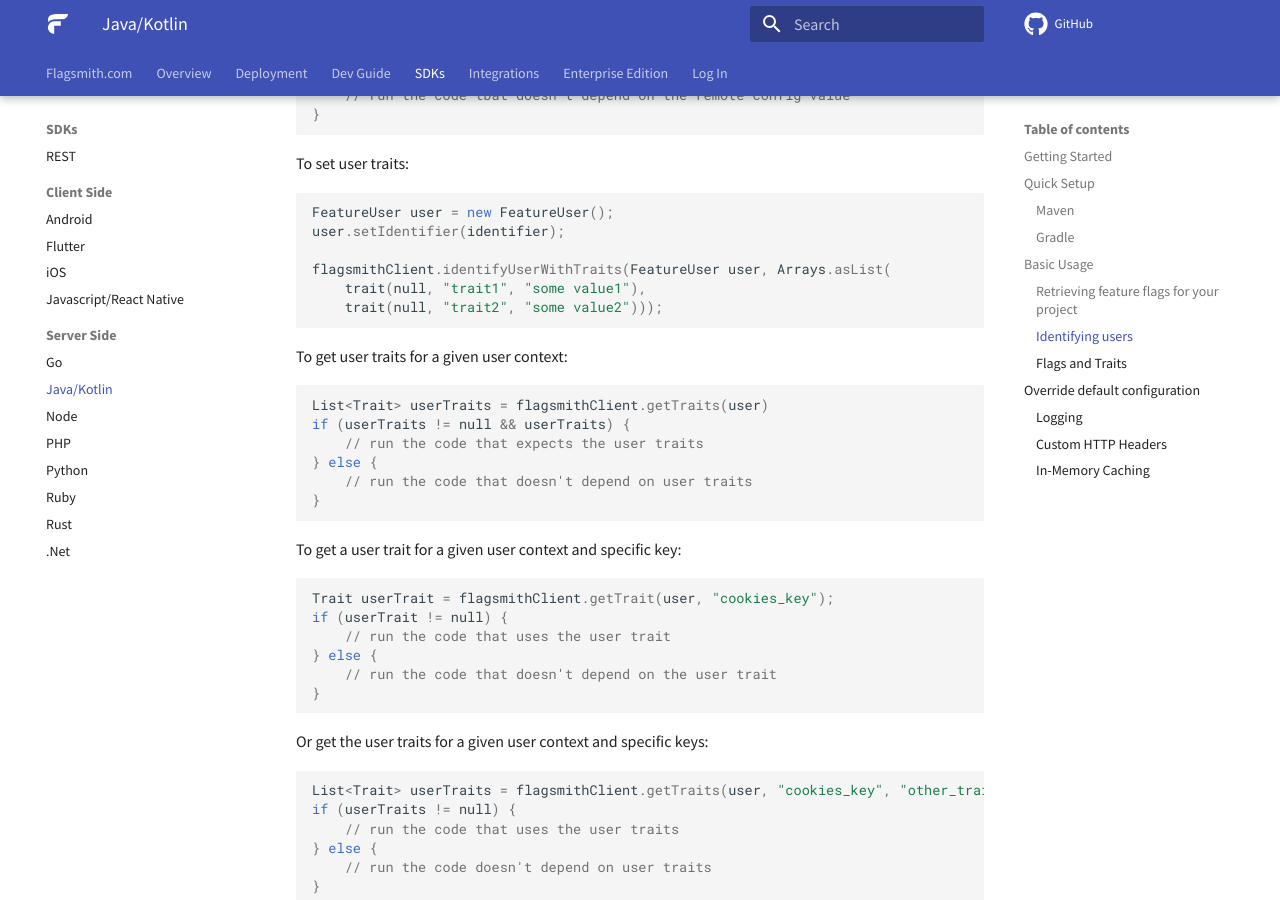
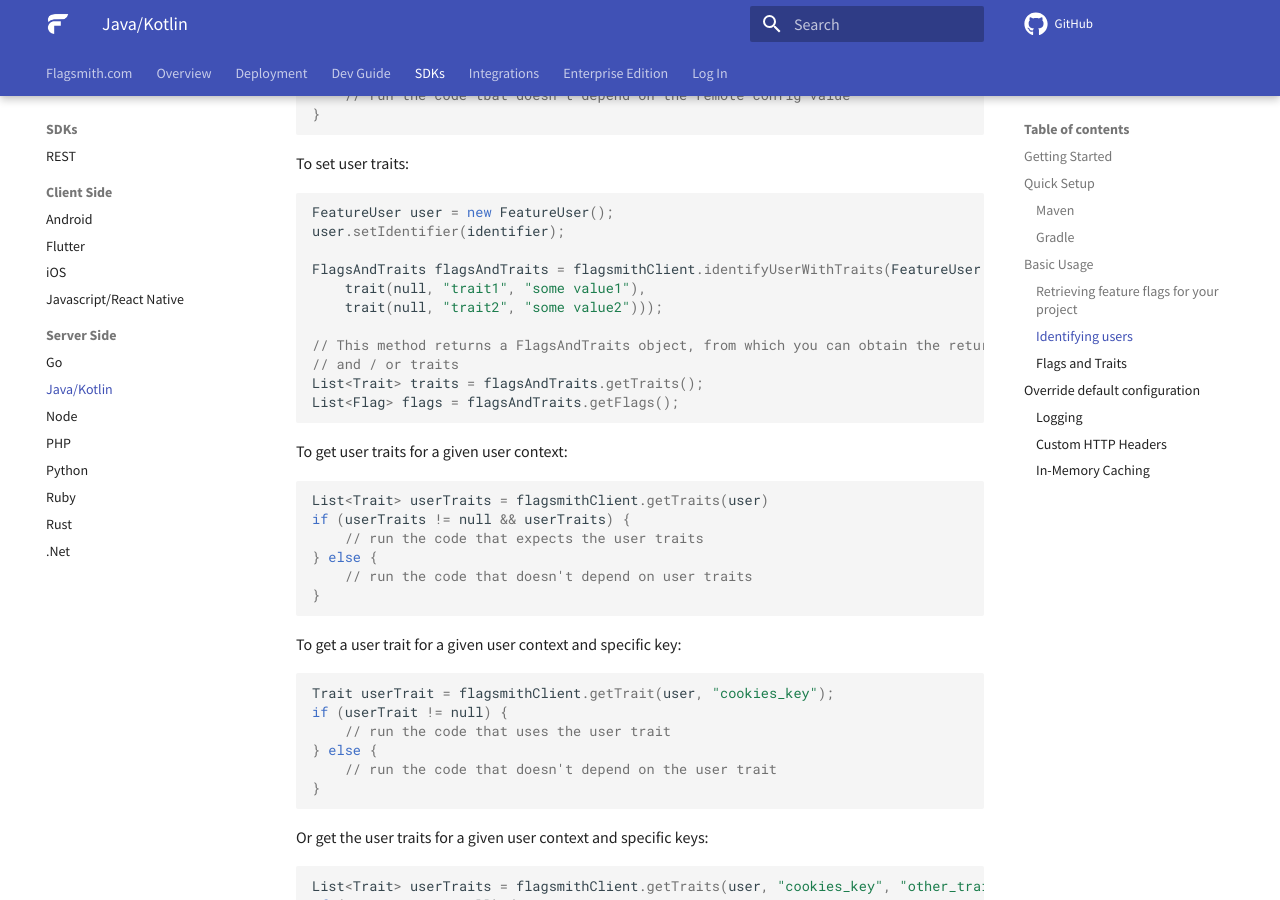
Before and after one commit to Flagsmith/flagsmith-docs, an MkDocs documentation site: the page built from docs/clients/java.md, in a window 1280 px wide and 900 px high, scrolled down 2444 px. Built offline with MkDocs 1.6.1 and Material for MkDocs 9.7.7, drawn with Linux system fonts in a browser that asks for light colours; comment, search, counter and statistics services are not loaded.

Commit message:
New docs on response to identifyUserwithTraits

````diff
--- a/docs/clients/java.md
+++ b/docs/clients/java.md
@@ -105,9 +105,14 @@ To set user traits:
 FeatureUser user = new FeatureUser();
 user.setIdentifier(identifier);
 
-flagsmithClient.identifyUserWithTraits(FeatureUser user, Arrays.asList(
+FlagsAndTraits flagsAndTraits = flagsmithClient.identifyUserWithTraits(FeatureUser user, Arrays.asList(
     trait(null, "trait1", "some value1"),
     trait(null, "trait2", "some value2")));
+
+// This method returns a FlagsAndTraits object, from which you can obtain the returned flags
+// and / or traits
+List<Trait> traits = flagsAndTraits.getTraits();
+List<Flag> flags = flagsAndTraits.getFlags();
 ```
 
 To get user traits for a given user context:
````
